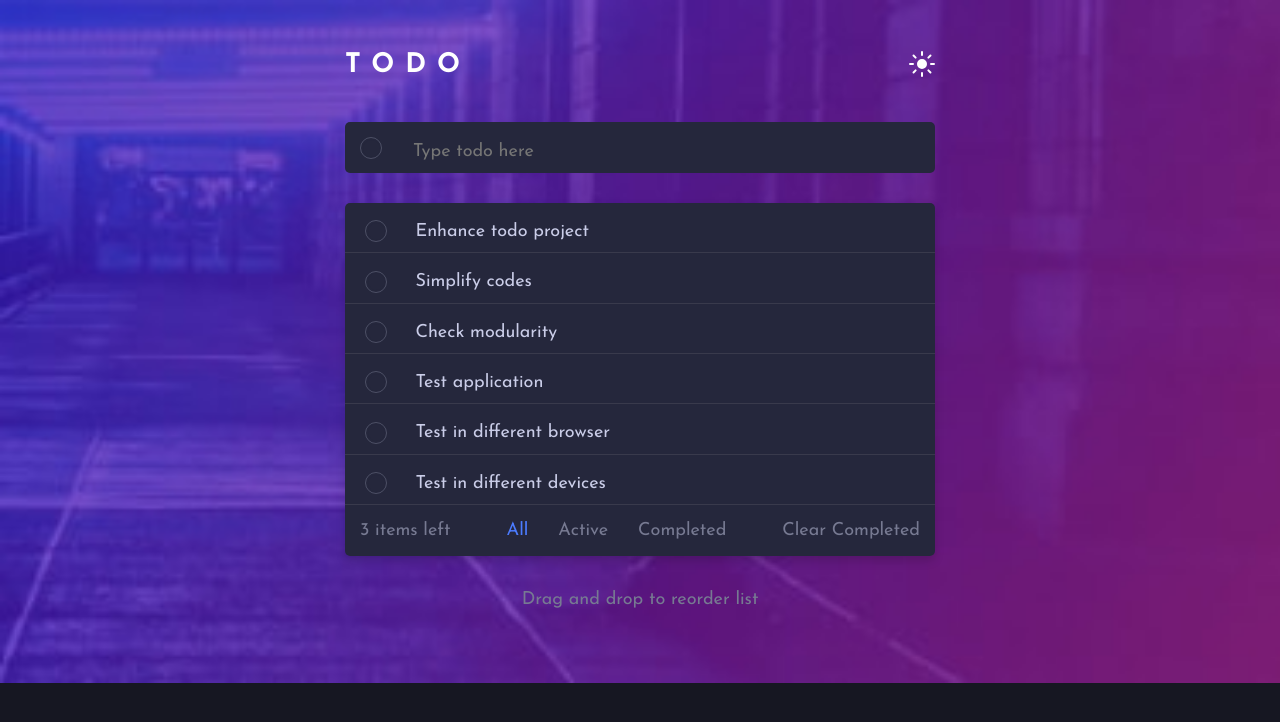
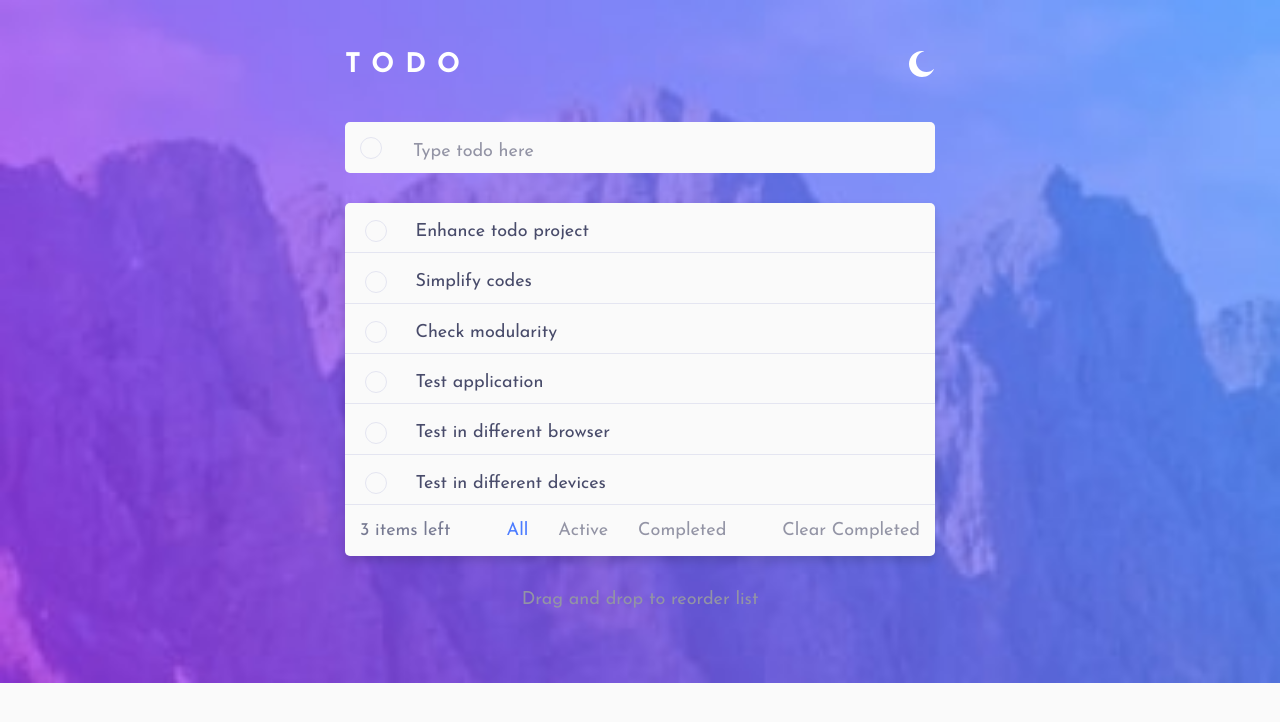
Before and after one commit to alisariyer/todo-app, a React (Create React App) app: page / in a window 1280 px wide. Shown: the top 722 px of the page. Built offline with nearby package versions, Linux system fonts and the light colour scheme.

Commit message:
Add light-theme active styling

```diff
--- a/src/App.js
+++ b/src/App.js
@@ -6,7 +6,7 @@ import FilterMenu from "./components/FilterMenu";
 
 export default function App() {
   return (
-    <div className="container-fluid p-5">
+    <div className="container-fluid p-5 light-theme">
       <div className="bg"></div>
       <Header />
       <Input />
--- a/src/css/base.css
+++ b/src/css/base.css
@@ -220,14 +220,38 @@ p {
     background: no-repeat top/100% url("../images/bg-mobile-light.jpg"), var(--clr-lt-vl-gray);
 }
 
+.light-theme .todo-input::placeholder {
+    color: var(--clr-lt-dg-blue);
+}
+
 .light-theme .check-container {
+    background-color: var(--clr-lt-vl-gray);
     border-color: var(--clr-lt-vlg-blue);
 }
 
-.light-theme .list-group-item,
-.light-theme input {
+.light-theme .check-container::after {
     background-color: var(--clr-lt-vl-gray);
+}
+
+.light-theme .list-group-item {
+    background-color: var(--clr-lt-vl-gray);
+}
+
+.light-theme .menu-item {
     color: var(--clr-lt-dg-blue);
+}
+
+.light-theme .menu-item.active {
+    color: var(--clr-blue);
+}
+
+.light-theme .menu-item:hover {
+    color: var(--clr-lt-vdg-blue);
+}
+
+.light-theme .todo-text,
+.light-theme .todo-input {
+    color: var(--clr-lt-vdg-blue);
 }
 
 .light-theme .list-group > *:not(:last-of-type) {
```
